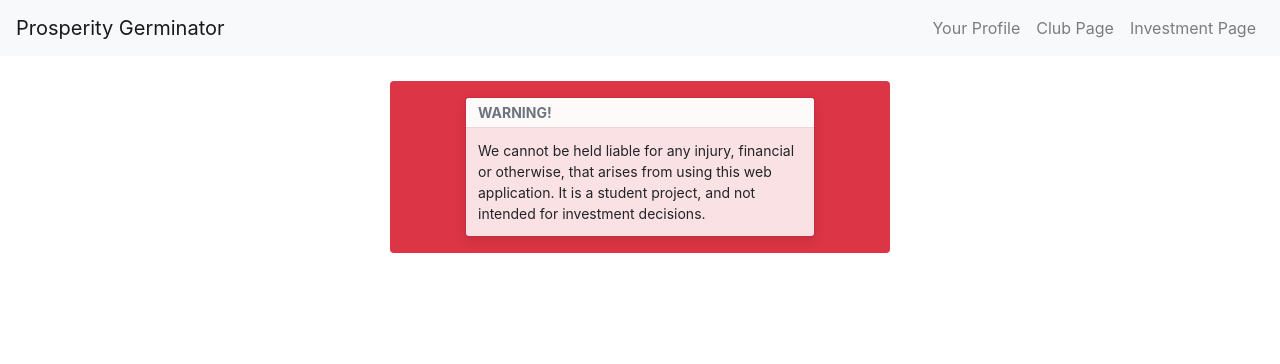
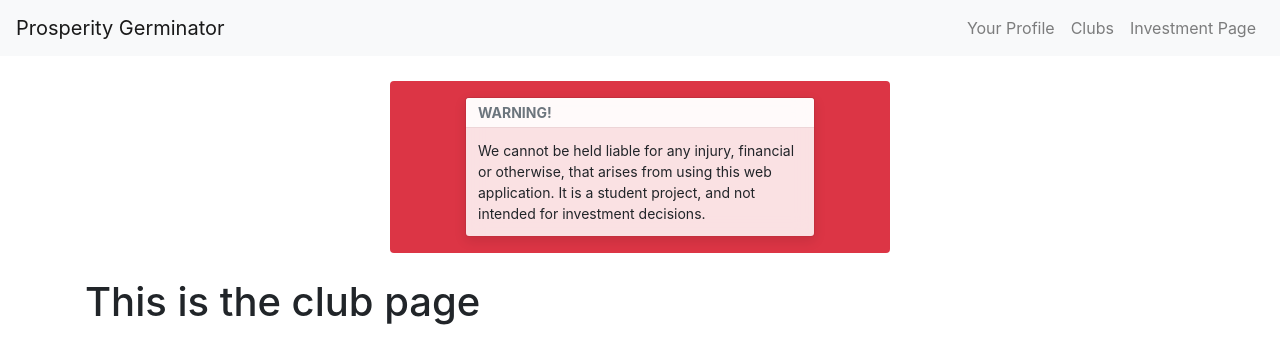
Before and after one commit to Waysidetester/Investment-Clubs, a React (Create React App) app in the folder Investment-Clubs/ClientApp/: page /club in a window 1280 px wide. Shown: the top 364 px of the page. Built offline with nearby package versions, Linux system fonts and the light colour scheme.

Commit message:
club base complete

```diff
--- a/Investment-Clubs/ClientApp/src/App/App.js
+++ b/Investment-Clubs/ClientApp/src/App/App.js
@@ -7,6 +7,7 @@ import {
 import MyNav from '../SiteWide/MyNav/MyNav';
 import Home from '../Pages/Home/Home';
 import Account from '../Pages/Account/Account';
+import Club from '../Pages/Club/Club';
 import Disclaimer from '../SiteWide/Disclaimer/Disclaimer';
 import './App.scss';
 
@@ -30,6 +31,7 @@ export default class App extends React.Component{
                   <Route path='/' exact render={() => <Home currentUser={currentUser} />} />
                   <Route path='/home' render={() => <Home currentUser={currentUser} />} />
                   <Route path='/account' render={() => <Account currentUser={currentUser} />} />
+                  <Route path='/club' render={() => <Club currentUser={currentUser} />} />
                 </Switch>
               </div>
             </React.Fragment>
--- /dev/null
+++ b/Investment-Clubs/ClientApp/src/Pages/Club/Club.js
@@ -0,0 +1,12 @@
+import React from 'react';
+import './Club.scss';
+
+class Club extends React.Component{
+  render(){
+    return(
+      <h1>This is the club page</h1>
+    );
+  }
+}
+
+export default Club;
--- a/Investment-Clubs/ClientApp/src/SiteWide/MyNav/MyNav.js
+++ b/Investment-Clubs/ClientApp/src/SiteWide/MyNav/MyNav.js
@@ -30,7 +30,7 @@ class MyNav extends React.Component{
               <NavLink href="/account">Your Profile</NavLink>
             </NavItem>
             <NavItem>
-              <NavLink href="https://github.com/reactstrap/reactstrap">Club Page</NavLink>
+              <NavLink href="/club">Clubs</NavLink>
             </NavItem>
             <NavItem>
               <NavLink href="https://github.com/reactstrap/reactstrap">Investment Page</NavLink>
```
Also changed, not shown: Investment-Clubs/ClientApp/src/Pages/Club/Club.scss (added).
